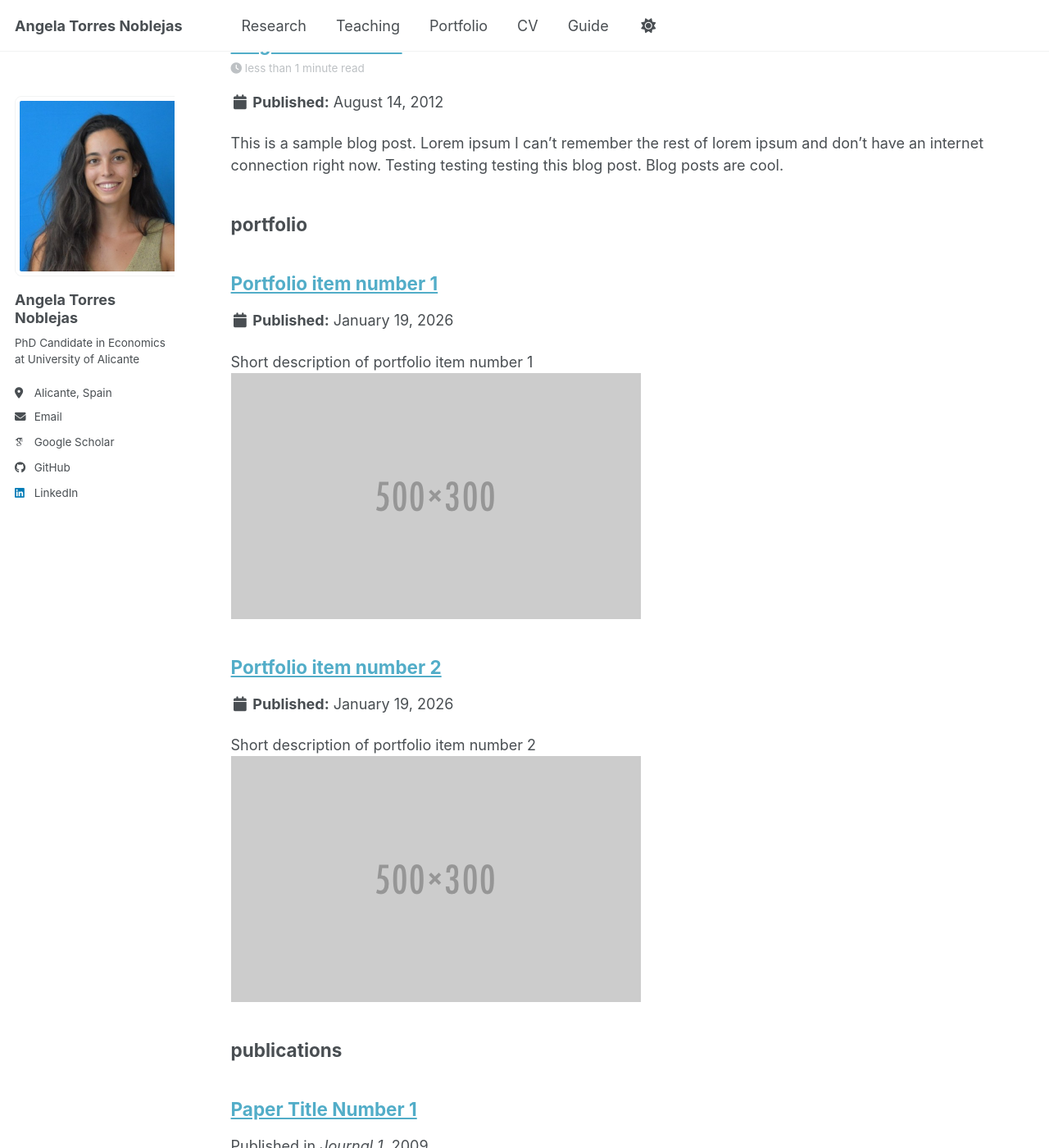
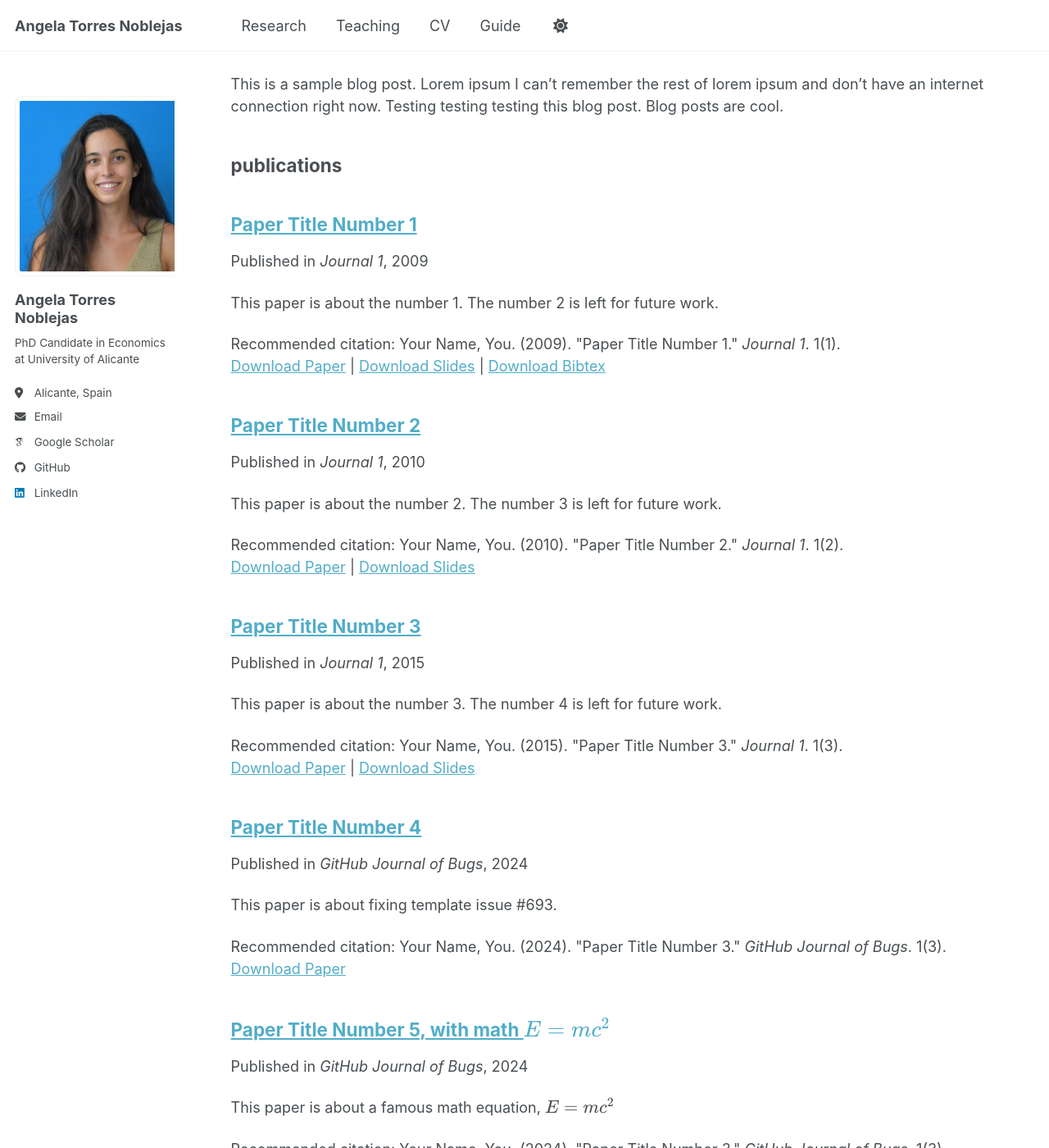
Before and after one commit to angelatorresnoblejas/angelatorresnoblejas.github.io, a Jekyll site: the page built from _pages/sitemap.md, in a window 1280 px wide and 1400 px high, scrolled down 2669 px. Shown: the whole window at 82% size. Built offline with Jekyll 4.4.1, drawn with Linux system fonts in a browser that asks for light colours; some web fonts are replaced; a script bundle is joined from its source files by our own code; library files that are not in the unit come from our copies; some of the changed lines change nothing that is shown.

Commit message:
Delete portfolio and guide

````diff
--- a/_config.yml
+++ b/_config.yml
@@ -178,9 +178,6 @@
   publications:
     output: true
     permalink: /:collection/:path/
-  portfolio:
-    output: true
-    permalink: /:collection/:path/
   talks:
     output: true
     permalink: /:collection/:path/
@@ -224,15 +221,6 @@
       author_profile: true
       share: true
       comments: true
-  # _portfolio
-  - scope:
-      path: ""
-      type: portfolio
-    values:
-      layout: single
-      author_profile: true
-      share: true
-      comment: true
   # _talks
   - scope:
       path: ""
--- a/_data/navigation.yml
+++ b/_data/navigation.yml
@@ -14,9 +14,6 @@
   - title: "Teaching"
     url: /teaching/
 
-  - title: "Portfolio"
-    url: /portfolio/
-
   - title: "CV"
     url: /cv/
 
--- a/_pages/markdown.md
+++ /dev/null
@@ -1,455 +0,0 @@
----
-permalink: /markdown/
-title: "Markdown"
-author_profile: true
-redirect_from:
-  - /md/
-  - /markdown.html
----
-
-{% include toc %}
-
-## Locations of key files/directories
-
-* Basic config options: _config.yml
-* Top navigation bar config: _data/navigation.yml
-* Single pages: _pages/
-* Collections of pages are .md or .html files in:
-  * _publications/
-  * _portfolio/
-  * _posts/
-  * _teaching/
-  * _talks/
-* Footer: _includes/footer.html
-* Static files (like PDFs): /files/
-* Profile image (can set in _config.yml): images/profile.png
-
-## Tips and hints
-
-* Name a file ".md" to have it render in markdown, name it ".html" to render in HTML.
-* Go to the [commit list](https://github.com/academicpages/academicpages.github.io/commits/master) (on your repo) to find the last version GitHub built with Jekyll.
-  * Green check: successful build
-  * Orange circle: building
-  * Red X: error
-  * No icon: not built
-
-* Academic Pages uses [Jekyll Kramdown](https://jekyllrb.com/docs/configuration/markdown/), GitHub Flavored Markdown (GFM) parser, which is similar to the version of Markdown used on GitHub, but may have some minor differences.
-  * Some of emoji supported on GitHub should be supposed via the [Jemoji](https://github.com/jekyll/jemoji) plugin :computer:.
-  * The best list of the supported emoji can be found in the [Emojis for Jekyll via Jemoji](https://www.fabriziomusacchio.com/blog/2021-08-16-emojis_for_Jekyll/#computer) blog post.
-
-* While GitHub Pages prevents server side code from running, client-side scripts are supported.
-  * This means that Google Analytics is supported, and [the wiki](https://github.com/academicpages/academicpages.github.io/wiki/Adding-Google-Analytics) should contain the most up-to-date information on getting it working.
-
-* Your CV can be written using either Markdown ([preview](https://academicpages.github.io/cv/)) or generated via JSON ([preview](https://academicpages.github.io/cv-json/)) and the layouts are slightly different. You can update the path to the one being used in `_data/navigation.yml` with the JSON formatted CV being hidden by default.
-
- * The [Liquid syntax guide](https://shopify.github.io/liquid/tags/control-flow/) is a useful guide for those that want to add functionality to the template or to become contributors to the [template on GitHub](https://github.com/academicpages/academicpages.github.io).
-
-## MathJax
-
-Support for MathJax (version 3.* via [jsDelivr](https://www.jsdelivr.com/), [documentation](https://docs.mathjax.org/en/latest/)) is included in the template:
-
-$$
-\displaylines{
-\nabla \cdot E= \frac{\rho}{\epsilon_0} \\\
-\nabla \cdot B=0 \\\
-\nabla \times E= -\partial_tB \\\
-\nabla \times B  = \mu_0 \left(J + \varepsilon_0 \partial_t E \right)
-}
-$$
-
-The default delimiters of `$$...$$` and `\\[...\\]` are supported for displayed mathematics, while `\\(...\\)` should be used for in-line mathematics (ex., \\(a^2 + b^2 = c^2\\))
-
-**Note** that since Academic Pages uses Markdown which cases some interference with MathJax and LaTeX for escaping characters and new lines, although [some workarounds exist](https://math.codidact.com/posts/278763/278772#answer-278772). In some cases, such as when you are including MathJax in a `citation` field for publications, it may be necessary to use `\(...\)` for inline delineation.
-
-## Mermaid diagrams
-Academic Pages includes support for [Mermaid diagrams](https://mermaid.js.org/) (version 11.* via [jsDelivr](https://www.jsdelivr.com/)) and in addition to their [tutorials](https://mermaid.js.org/ecosystem/tutorials.html) and [GitHub documentation](https://github.com/mermaid-js/mermaid) the basic syntax is as follows:
-
-```markdown
-    ```mermaid
-    graph LR
-    A-->B
-    ```
-```
-
-Which produces the following plot with the [default theme](https://mermaid.js.org/config/theming.html) applied:
-
-```mermaid
-graph LR
-A-->B
-```
-
-While a more advanced plot with the `forest` theme applied looks like the following:
-
-```mermaid
----
-config:
-  theme: 'forest'
----
-graph TD;
-    A-->B;
-    A-->C;
-    B-->D;
-    C-->D;
-```
-
-## Plotly
-Academic Pages includes support for Plotly diagrams via a hook in the Markdown code elements, although those that are comfortable with HTML and JavaScript can also access it [via those routes](https://plotly.com/javascript/getting-started/). Plotly is included via an `npm` [package](https://www.npmjs.com/package/plotly.js?activeTab=readme) and is distributed as part of the minimized JavaScript that is part of the template.
-
-In order to render a Plotly plot via Markdown the relevant plot data need to be added as follows:
-
-```markdown
-    ```plotly
-    {
-      "data": [
-        {
-          "x": [1, 2, 3, 4],
-          "y": [10, 15, 13, 17],
-          "type": "scatter"
-        },
-        {
-          "x": [1, 2, 3, 4],
-          "y": [16, 5, 11, 9],
-          "type": "scatter"
-        }
-      ]
-    }
-    ```
-```
-
-**Important!** Since the data is parsed as JSON *all* of the keys will need to be quoted for the plot to render. The use of a tool like [JSONLint](https://jsonlint.com/) to check syntax is highly recommended.
-{: .notice}
-
-Which produces the following:
-```plotly
-{
-  "data": [
-    {
-      "x": [1, 2, 3, 4],
-      "y": [10, 15, 13, 17],
-      "type": "scatter"
-    },
-    {
-      "x": [1, 2, 3, 4],
-      "y": [16, 5, 11, 9],
-      "type": "scatter"
-    }
-  ]
-}
-```
-
-Essentially what is taking place is that the [Plotly attributes](https://plotly.com/javascript/reference/index/) are being taken from the code block as JSON data, parsed, and passed to Plotly along with a theme that matches the current site theme (i.e., a light theme, or a dark theme). This allows all plots that can be described via the `data` attribute to rendered with some limitations for the theme of the plot.
-
-```plotly
-{
-  "data": [
-    {
-      "x": [1, 2, 3, 4, 5],
-      "y": [1, 6, 3, 6, 1],
-      "mode": "markers",
-      "type": "scatter",
-      "name": "Team A",
-      "text": ["A-1", "A-2", "A-3", "A-4", "A-5"],
-      "marker": { "size": 12 }
-    },
-    {
-      "x": [1.5, 2.5, 3.5, 4.5, 5.5],
-      "y": [4, 1, 7, 1, 4],
-      "mode": "markers",
-      "type": "scatter",
-      "name": "Team B",
-      "text": ["B-a", "B-b", "B-c", "B-d", "B-e"],
-      "marker": { "size": 12 }
-    }
-  ],
-  "layout": {
-    "xaxis": {
-      "range": [ 0.75, 5.25 ]
-    },
-    "yaxis": {
-      "range": [0, 8]
-    },
-    "title": {"text": "Data Labels Hover"}
-  }
-}
-```
-
-```plotly
-{
-  "data": [{
-      "x": [1, 2, 3],
-      "y": [4, 5, 6],
-      "type": "scatter"
-    },
-    {
-      "x": [20, 30, 40],
-      "y": [50, 60, 70],
-      "xaxis": "x2",
-      "yaxis": "y2",
-      "type": "scatter"
-  }],
-  "layout": {
-    "grid": {
-      "rows": 1,
-      "columns": 2,
-      "pattern": "independent"
-    },
-    "title": {
-      "text": "Simple Subplot"
-    }
-  }
-}
-```
-
-```plotly
-{
-  "data": [{
-		"z": [[10, 10.625, 12.5, 15.625, 20],
-          [5.625, 6.25, 8.125, 11.25, 15.625],
-          [2.5, 3.125, 5.0, 8.125, 12.5],
-          [0.625, 1.25, 3.125, 6.25, 10.625],
-          [0, 0.625, 2.5, 5.625, 10]],
-		"type": "contour"
-	}],
-  "layout": {
-    "title": {
-      "text": "Basic Contour Plot"
-    }
-  }
-}
-```
-
-## Markdown guide
-
-Academic Pages uses [kramdown](https://kramdown.gettalong.org/index.html) for Markdown rendering, which has some differences from other Markdown implementations such as GitHub's. In addition to this guide, please see the [kramdown Syntax page](https://kramdown.gettalong.org/syntax.html) for full documentation.
-
-### Header three
-
-#### Header four
-
-##### Header five
-
-###### Header six
-
-## Blockquotes
-
-Single line blockquote:
-
-> Quotes are cool.
-
-## Tables
-
-### Table 1
-
-| Entry            | Item   |                                                              |
-| --------         | ------ | ------------------------------------------------------------ |
-| [John Doe](#)    | 2016   | Description of the item in the list                          |
-| [Jane Doe](#)    | 2019   | Description of the item in the list                          |
-| [Doe Doe](#)     | 2022   | Description of the item in the list                          |
-
-### Table 2
-
-| Header1 | Header2 | Header3 |
-|:--------|:-------:|--------:|
-| cell1   | cell2   | cell3   |
-| cell4   | ce
-ll5   | cell6   |
-|-----------------------------|
-| cell1   | cell2   | cell3   |
-| cell4   | cell5   | cell6   |
-|=============================|
-| Foot1   | Foot2   | Foot3   |
-
-## Definition Lists
-
-Definition List Title
-:   Definition list division.
-
-Startup
-:   A startup company or startup is a company or temporary organization designed to search for a repeatable and scalable business model.
-
-#dowork
-:   Coined by Rob Dyrdek and his personal body guard Christopher "Big Black" Boykins, "Do Work" works as a self motivator, to motivating your friends.
-
-Do It Live
-:   I'll let Bill O'Reilly [explain](https://www.youtube.com/watch?v=O_HyZ5aW76c "We'll Do It Live") this one.
-
-## Unordered Lists (Nested)
-
-  * List item one
-      * List item one
-          * List item one
-          * List item two
-          * List item three
-          * List item four
-      * List item two
-      * List item three
-      * List item four
-  * List item two
-  * List item three
-  * List item four
-
-## Ordered List (Nested)
-
-  1. List item one
-      1. List item one
-          1. List item one
-          2. List item two
-          3. List item three
-          4. List item four
-      2. List item two
-      3. List item three
-      4. List item four
-  2. List item two
-  3. List item three
-  4. List item four
-
-## Buttons
-
-Make any link standout more when applying the `.btn` class.
-
-## Notices
-
-Basic notices or call-outs are supported using the following syntax:
-
-```markdown
-**Watch out!** You can also add notices by appending `{: .notice}` to the line following paragraph.
-{: .notice}
-```
-
-which wil render as:
-
-**Watch out!** You can also add notices by appending `{: .notice}` to the line following paragraph.
-{: .notice}
-
-### Footnotes
-
-Footnotes can be useful for clarifying points in the text, or citing information.[^1] Markdown support numeric footnotes, as well as text as long as the values are unique.[^note]
-
-```markdown
-This is the regular text.[^1] This is more regular text.[^note]
-
-[^1]: This is the footnote itself.
-[^note]: This is another footnote.
-```
-
-[^1]: Such as this footnote.
-[^note]: When using text for footnotes markers, no spaces are permitted in the name.
-
-## HTML Tags
-
-### Address Tag
-
-<address>
-  1 Infinite Loop<br /> Cupertino, CA 95014<br /> United States
-</address>
-
-### Anchor Tag (aka. Link)
-
-This is an example of a [link](https://github.com "GitHub").
-
-### Abbreviation Tag
-
-The abbreviation CSS stands for "Cascading Style Sheets".
-
-*[CSS]: Cascading Style Sheets
-
-### Cite Tag
-
-"Code is poetry." ---<cite>Automattic</cite>
-
-### Code Tag
-
-You will learn later on in these tests that `word-wrap: break-word;` will be your best friend.
-
-You can also write larger blocks of code with syntax highlighting supported for some languages, such as Python:
-
-```python
-print('Hello World!')
-```
-
-or R:
-
-```R
-print("Hello World!", quote = FALSE)
-```
-
-### Details Tag (collapsible sections)
-
-The HTML `<details>` tag works well with Markdown and allows you to include collapsible sections, see [W3Schools](https://www.w3schools.com/tags/tag_details.asp) for more information on how to use the tag.
-
-<details>
-  <summary>Collapsed by default</summary>
-  This section was collapsed by default!
-</details>
-
-The source code:
-
-```HTML
-<details>
-  <summary>Collapsed by default</summary>
-  This section was collapsed by default!
-</details>
-```
-
-Or, you can leave a section open by default by including the `open` attribute in the tag:
-
-<details open>
-  <summary>Open by default</summary>
-  This section is open by default thanks to open in the &lt;details open&gt; tag!
-</details>
-
-
-### Emphasize Tag
-
-The emphasize tag should _italicize_ text.
-
-### Insert Tag
-
-This tag should denote <ins>inserted</ins> text.
-
-### Keyboard Tag
-
-This scarcely known tag emulates <kbd>keyboard text</kbd>, which is usually styled like the `<code>` tag.
-
-### Preformatted Tag
-
-This tag styles large blocks of code.
-
-<pre>
-.post-title {
-  margin: 0 0 5px;
-  font-weight: bold;
-  font-size: 38px;
-  line-height: 1.2;
-  and here's a line of some really, really, really, really long text, just to see how the PRE tag handles it and to find out how it overflows;
-}
-</pre>
-
-### Quote Tag
-
-<q>Developers, developers, developers&#8230;</q> &#8211;Steve Ballmer
-
-### Strike Tag
-
-This tag will let you <strike>strikeout text</strike>.
-
-### Strong Tag
-
-This tag shows **bold text**.
-
-### Subscript Tag
-
-Getting our science styling on with H<sub>2</sub>O, which should push the "2" down.
-
-### Superscript Tag
-
-Still sticking with science and Isaac Newton's E = MC<sup>2</sup>, which should lift the 2 up.
-
-### Variable Tag
-
-This allows you to denote <var>variables</var>.
-
-***
-**Footnotes**
-
-The footnotes in the page will be returned following this line, return to the section on <a href="#footnotes">Markdown Footnotes</a>.
--- a/_portfolio/portfolio-1.md
+++ /dev/null
@@ -1,7 +0,0 @@
----
-title: "Portfolio item number 1"
-excerpt: "Short description of portfolio item number 1<br/><img src='/images/500x300.png'>"
-collection: portfolio
----
-
-This is an item in your portfolio. It can be have images or nice text. If you name the file .md, it will be parsed as markdown. If you name the file .html, it will be parsed as HTML.
--- a/_portfolio/portfolio-2.html
+++ /dev/null
@@ -1,7 +0,0 @@
----
-title: "Portfolio item number 2"
-excerpt: "Short description of portfolio item number 2 <br/><img src='/images/500x300.png'>"
-collection: portfolio
----
-
-This is an item in your portfolio. It can be have images or nice text. If you name the file .md, it will be parsed as markdown. If you name the file .html, it will be parsed as HTML.
````
